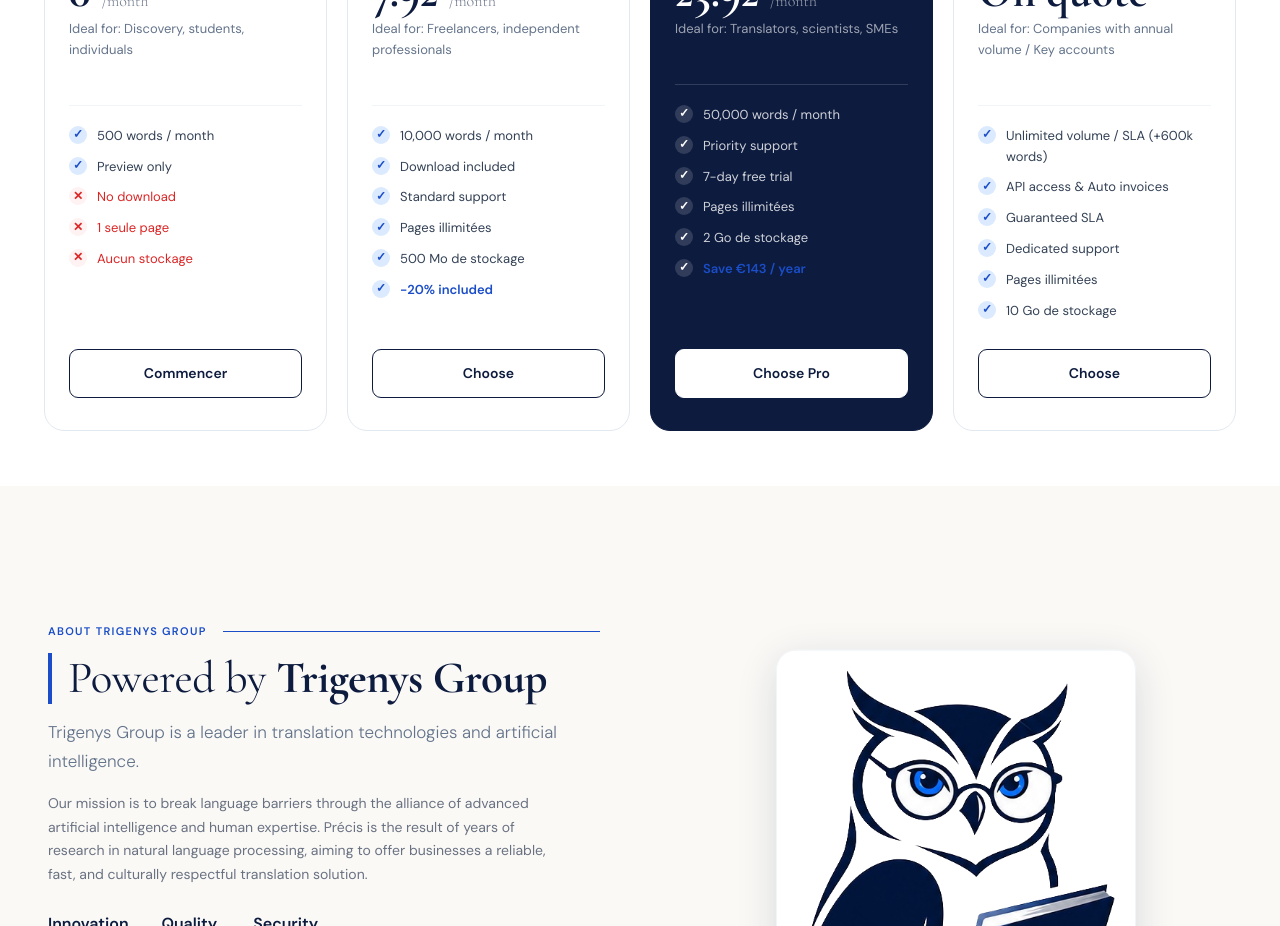
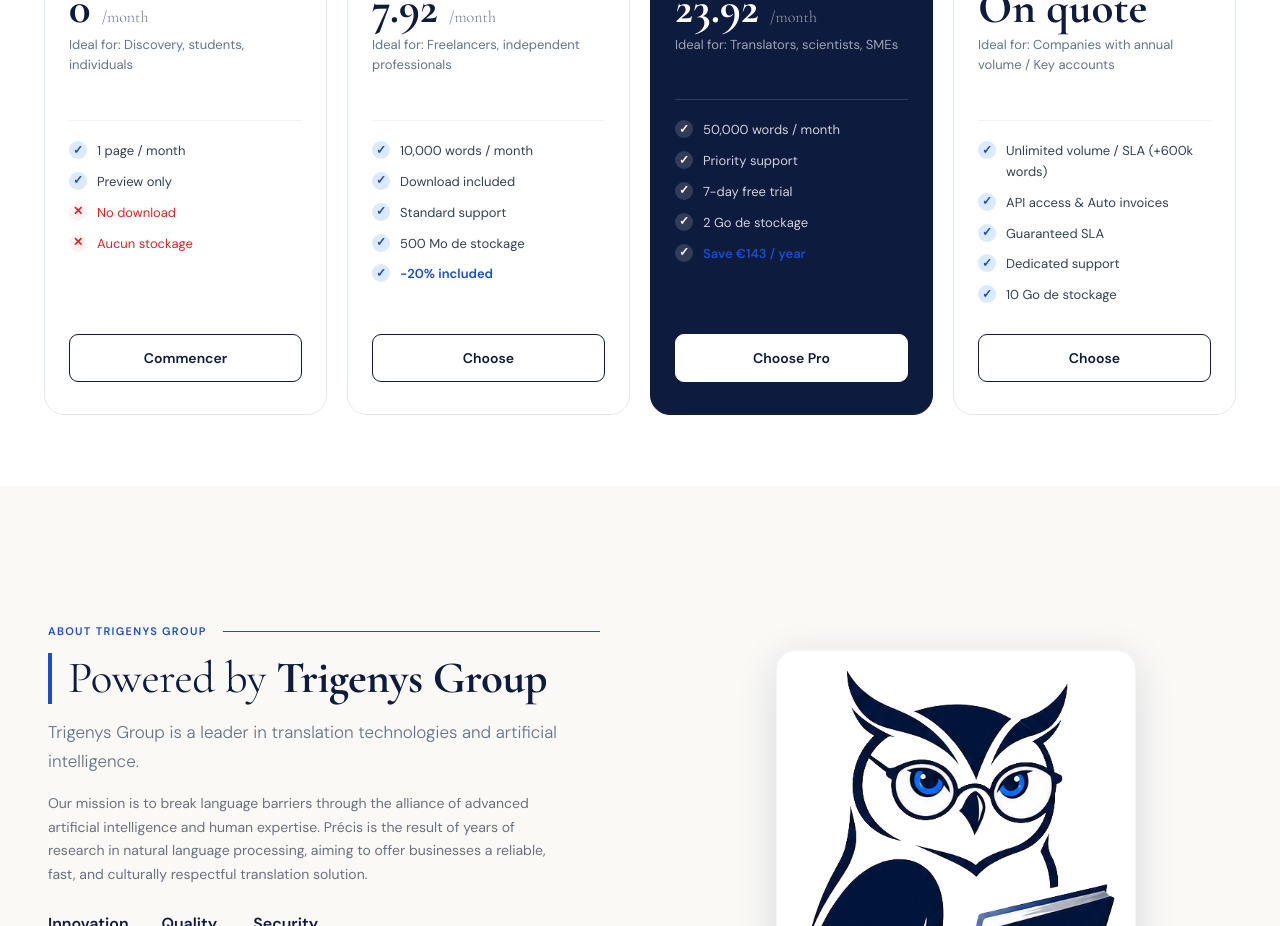
Before and after one commit to EagleFox31/Pr-cis-Translation, a React (Vite) app in the folder frontend/: page /home in a window 1280 px wide. Shown: the part 2700-3626 px from the top of the page. Built offline with nearby package versions, Linux system fonts and the light colour scheme; no server answers; a web font is replaced by a local one.

Commit message:
fix(pricing): '500 mots/mois' → '1 seule page/mois', suppression ligne 'Pages traduisibles' redondante

```diff
--- a/frontend/src/components/pricing/PricingCards.tsx
+++ b/frontend/src/components/pricing/PricingCards.tsx
@@ -99,11 +99,6 @@ export default function PricingCards({ isAnnual }: PricingCardsProps) {
                 </>
               )}
 
-              {/* Pages traduisibles */}
-              <li className={plan.planKey === 'free' ? 'unavailable' : ''}>
-                {plan.planKey === 'free' ? '1 seule page' : 'Pages illimitées'}
-              </li>
-
               {/* Stockage — en dernier, avant la réduction annuelle */}
               <li className={plan.planKey === 'free' ? 'unavailable' : ''}>
                 {plan.planKey === 'free' ? 'Aucun stockage' : `${plan.storage} de stockage`}
--- a/frontend/src/locales/en/translation.json
+++ b/frontend/src/locales/en/translation.json
@@ -146,7 +146,7 @@
     "plan_1_price": "0",
     "plan_1_period": "/month",
     "plan_1_desc": "Ideal for: Discovery, students, individuals",
-    "plan_1_words": "500 words / month",
+    "plan_1_words": "1 page / month",
     "plan_2_name": "Starter",
     "plan_2_price_monthly": "9.90",
     "plan_2_price_annual": "7.92",
--- a/frontend/src/locales/fr/translation.json
+++ b/frontend/src/locales/fr/translation.json
@@ -146,7 +146,7 @@
     "plan_1_price": "0",
     "plan_1_period": "/mois",
     "plan_1_desc": "Idéal pour : Découverte, étudiants, particuliers",
-    "plan_1_words": "500 mots / mois",
+    "plan_1_words": "1 seule page / mois",
     "plan_2_name": "Starter",
     "plan_2_price_monthly": "9,90",
     "plan_2_price_annual": "7,92",
```
